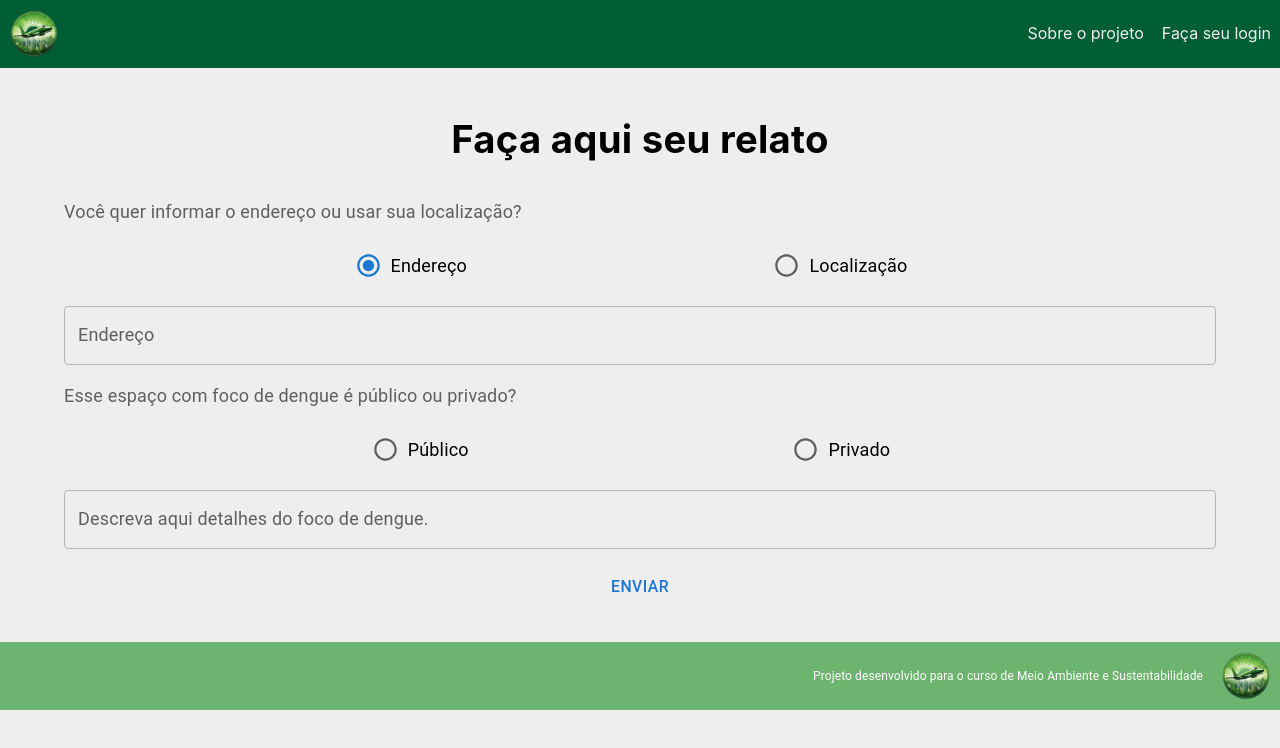
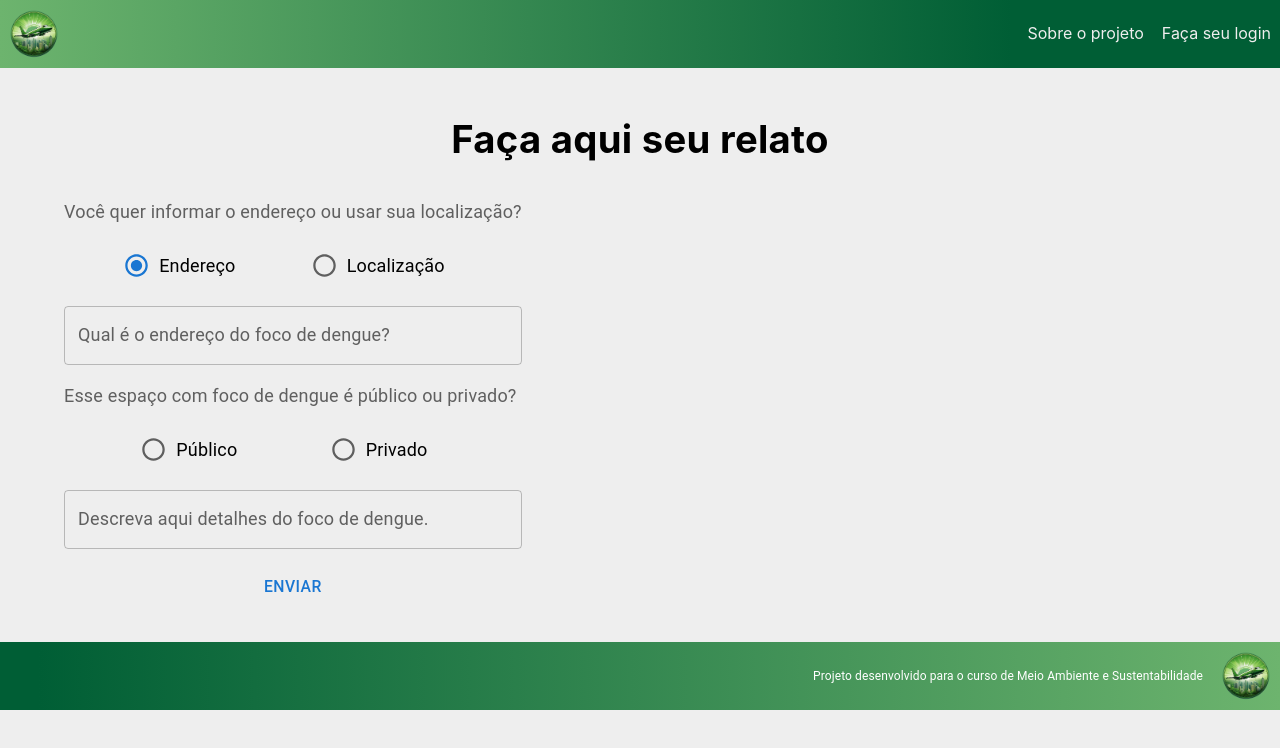
Before and after one commit to Quitandir/dengueReport, a Next.js app: page /Form in a window 1280 px wide. Shown: the top 748 px of the page. Built offline with nearby package versions, Linux system fonts and the light colour scheme.

Commit message:
Refactored form.

```diff
--- a/components/Footer/styles.tsx
+++ b/components/Footer/styles.tsx
@@ -4,7 +4,8 @@ const StyledFooter = styled.div`
     display: flex;
     align-items: center;
     justify-content: right;
-    background-color: var(--fern);
+    background: rgb(0,94,53);
+background: linear-gradient(90deg, rgba(0,94,53,1) 3%, rgba(109,180,110,1) 100%);
     padding: 0.5em;
     margin-top: auto;
     width: 100vw;
--- a/components/Header/styles.tsx
+++ b/components/Header/styles.tsx
@@ -4,6 +4,7 @@ export const StyledHeader = styled.div`
     display: flex;
     align-items: center;
     justify-content: space-between;
-    background-color: var(--fun-green);
+    background: rgb(109,180,110);
+    background: linear-gradient(90deg, rgba(109,180,110,1) 0%, rgba(0,94,53,1) 79%);
     padding: 0.5em;
 `
--- a/pages/Form/index.tsx
+++ b/pages/Form/index.tsx
@@ -6,6 +6,7 @@ import Image from 'next/image';
 import map2 from '../../public/map2.jpeg'
 import Footer from '../../components/Footer';
 import styled from 'styled-components';
+import { get } from 'http';
 
 const StyledLabel = styled(FormLabel)`
     :focus {
@@ -22,6 +23,15 @@ export default function Form() {
     const [description, setDescription] = useState('')
     const [open, setOpen] = React.useState(false);
 
+    const report = {
+        "date": new Date(),
+        "adress or location": adressLocation,
+        "adress": adress,
+        "public or location": publicPrivate,
+        "place": place,
+        "description": description
+    }
+
     const handleChange = (event: React.ChangeEvent<HTMLInputElement>) => {
         setAdressLocation((event.target as HTMLInputElement).value);
     };
@@ -34,9 +44,10 @@ export default function Form() {
         setPlace((event.target as HTMLInputElement).value);
     };
 
-    const submitForm = () => {
-        console.log(adressLocation, adress, publicPrivate, place, description);
-        handleClickOpen();
+    const submitForm = (event: React.FormEvent<HTMLFormElement>) => {
+        event.preventDefault()
+        console.log(report)
+        handleClickOpen()
         setAdress('')
         setAdressLocation('adress')
         setPublicPrivate('')
@@ -59,8 +70,8 @@ export default function Form() {
                 Faça aqui seu relato
             </Typography>
             <Box sx={{ width: '90%', display: 'flex', flexDirection: 'column', margin: '2em auto' }}>
-
-                <FormControl style={{ gap: '1em' }} >
+                <form onSubmit={submitForm}>
+                    <FormControl style={{ gap: '1em' }}>
                         <StyledLabel id="publicPrivate-label">Você quer informar o endereço ou usar sua localização?</StyledLabel>
                         <RadioGroup
                             aria-labelledby="publicPrivate-label"
@@ -69,6 +80,7 @@ export default function Form() {
                             value={adressLocation}
                             onChange={handleChange}
                             style={{ flexDirection: 'row', justifyContent: 'space-evenly' }}
+                            aria-required
 
                         >
                             <FormControlLabel value="adress" control={<Radio />} label="Endereço" />
@@ -77,7 +89,7 @@ export default function Form() {
 
                         {adressLocation == 'adress' ? <TextField
                             id="outlined-controlled"
-                        label="Endereço"
+                            label="Qual é o endereço do foco de dengue?"
                             value={adress}
                             onChange={(event: React.ChangeEvent<HTMLInputElement>) => {
                                 setAdress(event.target.value);
@@ -102,7 +114,7 @@ export default function Form() {
                         {
                             publicPrivate != '' ?
                                 <>
-
+                                    <StyledLabel id="place-label">Escolha qual opção melhor descreve o espaço oferecendo risco:</StyledLabel>
                                     <RadioGroup
                                         aria-labelledby="place-label"
                                         name="place"
@@ -139,10 +151,11 @@ export default function Form() {
                             multiline
 
                         />
-                    <Button type='submit' onClick={submitForm}>
+                        <Button type='submit'>
                             Enviar
                         </Button>
                     </FormControl>
+                </form>
             </Box>
             <Dialog
                 open={open}
--- a/styles/global.css
+++ b/styles/global.css
@@ -28,6 +28,7 @@ body {
   background-color: var(--background-color);
   color: var(--text-color);
   min-height: 100vh;
+
 }
 
 * {
```
Also changed, not shown: pages/index.tsx (+14 -4 lines), public/bg.jpg (added). Lines whose indentation alone changed are shown as unchanged.
